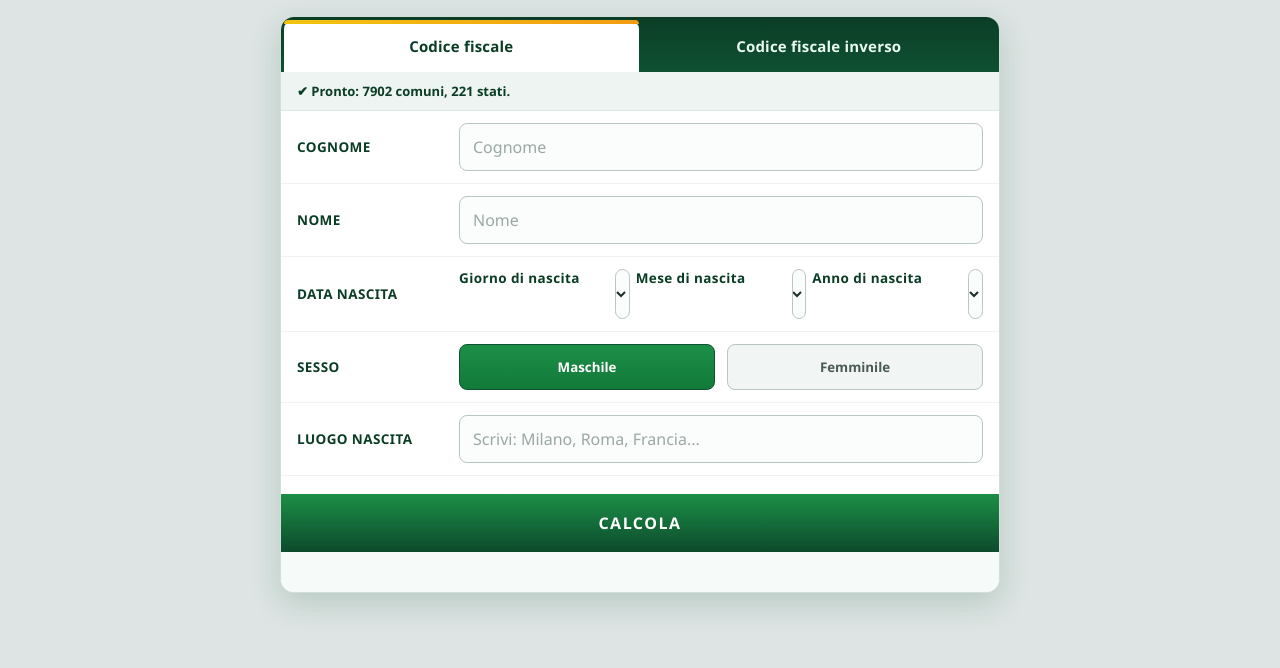
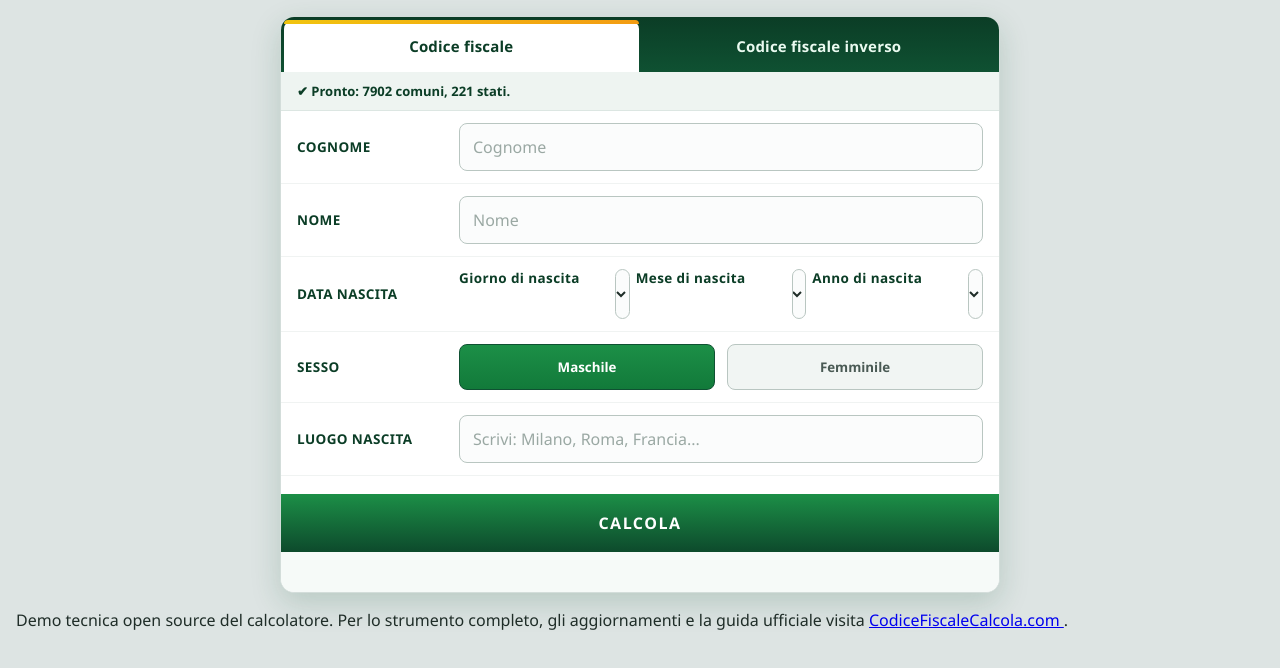
Before and after one commit to NataliaBenson1992/codice-fiscale-calculator, a plain HTML site: page index.html in a window 1280 px wide. Drawn offline with Linux system fonts and the light colour scheme.

Commit message:
index.html
updated tool

```diff
--- a/index.html
+++ b/index.html
@@ -180,3 +180,13 @@ function reverse(){$('eI').textContent='';$('res').textContent='';$('bio').class
  add('Luogo di nascita',loc);add('Codice catastale',place);add('Validità','✔ Valido');
  b.classList.remove('hide');$('res').textContent='✔ '+cf;}
 </script>
+
+<footer>
+  <p>
+    Demo tecnica open source del calcolatore.
+    Per lo strumento completo, gli aggiornamenti e la guida ufficiale visita
+    <a href="https://codicefiscalecalcola.com/" target="_blank" rel="noopener">
+      CodiceFiscaleCalcola.com
+    </a>.
+  </p>
+</footer>
```
